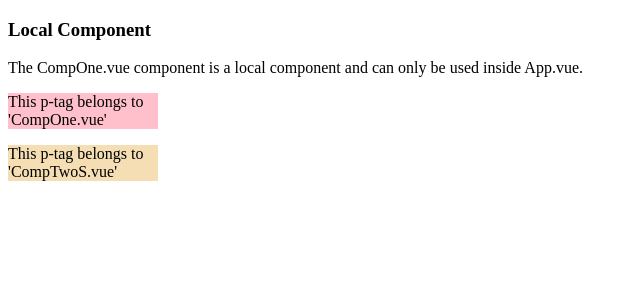
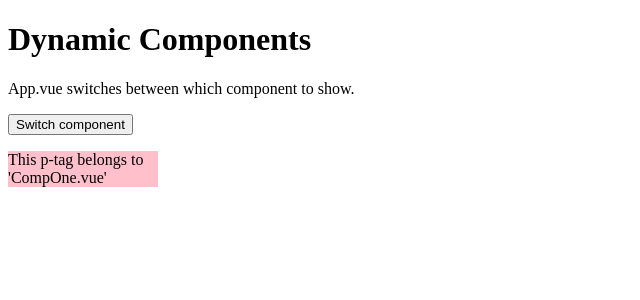
Before and after one commit to Mario-Coxe/Learn-Vue, a Vue app in the folder LearnVue/: page / in a window 1280 px wide. Shown: the top 300 px of the page, without its empty margins (0-640 px from the left). Built offline with nearby package versions, Linux system fonts and the light colour scheme.

Commit message:
feat: Learn about Dynamic Components

```diff
--- a/LearnVue/src/App.vue
+++ b/LearnVue/src/App.vue
@@ -1,22 +1,30 @@
 <template>
-  <h3>Local Component</h3>
-  <p>The CompOne.vue component is a local component and can only be used inside App.vue.</p>
-  <comp-one />
-  <comp-two />
+  <h1>Dynamic Components</h1>
+  <p>App.vue switches between which component to show.</p>
+  <button @click="toggleValue = !toggleValue">Switch component</button>
+  <component :is="activeComp"></component>
 </template>
 
 <script>
+export default {
+  data() {
+    return {
+      toggleValue: true,
+    };
+  },
+  computed: {
+    activeComp() {
+      if (this.toggleValue) {
+        return "comp-one";
+      } else {
 
-import CompOne from './components/CompOne.vue';
-
-export default {
-  components: {
-    'comp-one': CompOne
-  }
-
-}
+        //console.log(this.toggleValue)
+        return "comp-two";
+      }
+    },
+  },
+};
 </script>
-
 
 <style>
 #wrapper {
--- /dev/null
+++ b/LearnVue/src/components/SlotComp.vue
@@ -0,0 +1,19 @@
+<template>
+    <h3>Component</h3>
+    <div>
+        <slot name="topSlot"></slot>
+    </div>
+    <div>
+        <slot name="bottomSlot"></slot>
+    </div>
+</template>
+
+<script></script>
+
+<style scoped>
+div {
+    box-shadow: 0 4px 8px 0 rgba(0, 0, 0, 0.2);
+    border-radius: 10px;
+    margin: 10px;
+}
+</style>
--- a/LearnVue/src/main.ts
+++ b/LearnVue/src/main.ts
@@ -1,10 +1,10 @@
 import { createApp } from 'vue'
 import App from './App.vue'
 import FoodItem from './components/FoodItem.vue'
-//import CompOne from './components/CompOne.vue'
+import CompOne from './components/CompOne.vue'
 import CompTwo from './components/CompTwo.vue'
 
 const app = createApp(App)
-//app.component('comp-one', CompOne)
+app.component('comp-one', CompOne)
 app.component('comp-two', CompTwo)
 app.mount('#app')
```
